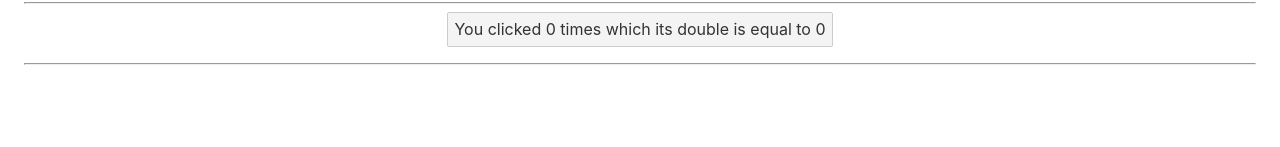
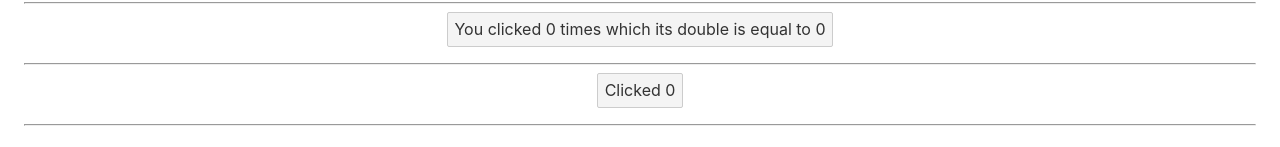
Before and after one commit to osotorrio/learning-svelte, a Svelte app: page / in a window 1280 px wide. Shown: the part 793-940 px from the top of the page. Before the commit the page ends 882 px from the top, so only its background shows below. Built offline with nearby package versions, Linux system fonts and the light colour scheme.

Commit message:
2.Reactivity c.Statements

```diff
--- /dev/null
+++ b/src/2-reactivity/c-statements.svelte
@@ -0,0 +1,14 @@
+<script>
+  let count = 0;
+
+  function incrementCount() {
+    count += 1;
+  }
+
+  $: if (count > 10) {
+    console.error(`Count is very high: ${count}`);
+  }
+</script>
+
+<button on:click={incrementCount}>Clicked {count}</button>
+<hr />
--- a/src/App.svelte
+++ b/src/App.svelte
@@ -8,6 +8,7 @@
   import HtmlTag from "./1-introduction/f-html-tags.svelte";
   import Assignments from "./2-reactivity/a-assignments.svelte";
   import Declarations from "./2-reactivity/b-declarations.svelte";
+  import Statements from "./2-reactivity/c-statements.svelte";
 </script>
 
 <main>
@@ -24,6 +25,7 @@
   <HtmlTag />
   <Assignments />
   <Declarations />
+  <Statements />
 </main>
 
 <style>
```
